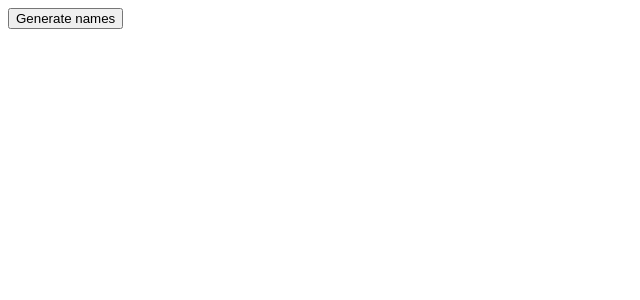
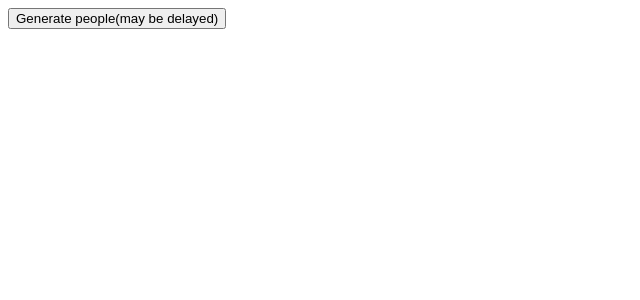
Before and after one commit to ethand605/mention-elastic-gpt3-next.js, a Next.js app: page / in a window 1280 px wide. Shown: the top 300 px of the page, without its empty margins (0-640 px from the left). Built offline with nearby package versions, Linux system fonts and the light colour scheme.

Commit message:
update gen cnt

```diff
--- a/pages/api/generate.js
+++ b/pages/api/generate.js
@@ -18,7 +18,7 @@ export default async function (req, res) {
   try {
     const completion = await openai.createCompletion({
       model: "text-davinci-003",
-      prompt: 'generate 6 random names and emails, one name and one email per line, name and email seperated by comma',
+      prompt: 'generate 25 random names and emails, one name and one email per line, name and email seperated by comma',
       // temperature: 0.7,
       max_tokens: 1000,
 
--- a/pages/index.js
+++ b/pages/index.js
@@ -57,7 +57,7 @@ export default function Home({ elasticsearchClient }) {
 
   return (
     <div>
-        <button onClick={generatePeople}>Generate names</button>
+        <button onClick={generatePeople}>Generate people(may be delayed)</button>
         {stored && <MentionBox/>}
     </div>
   );
```
